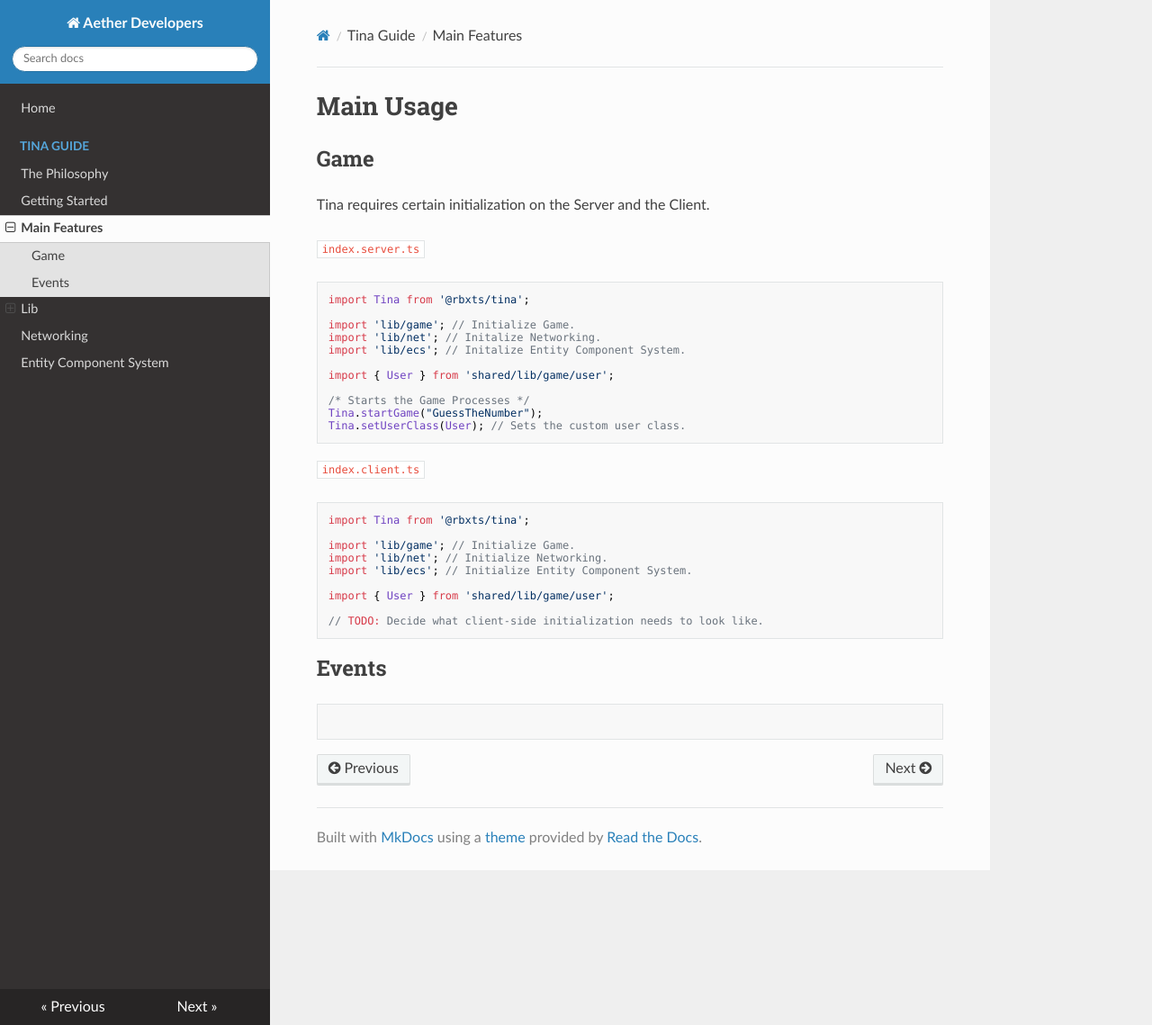
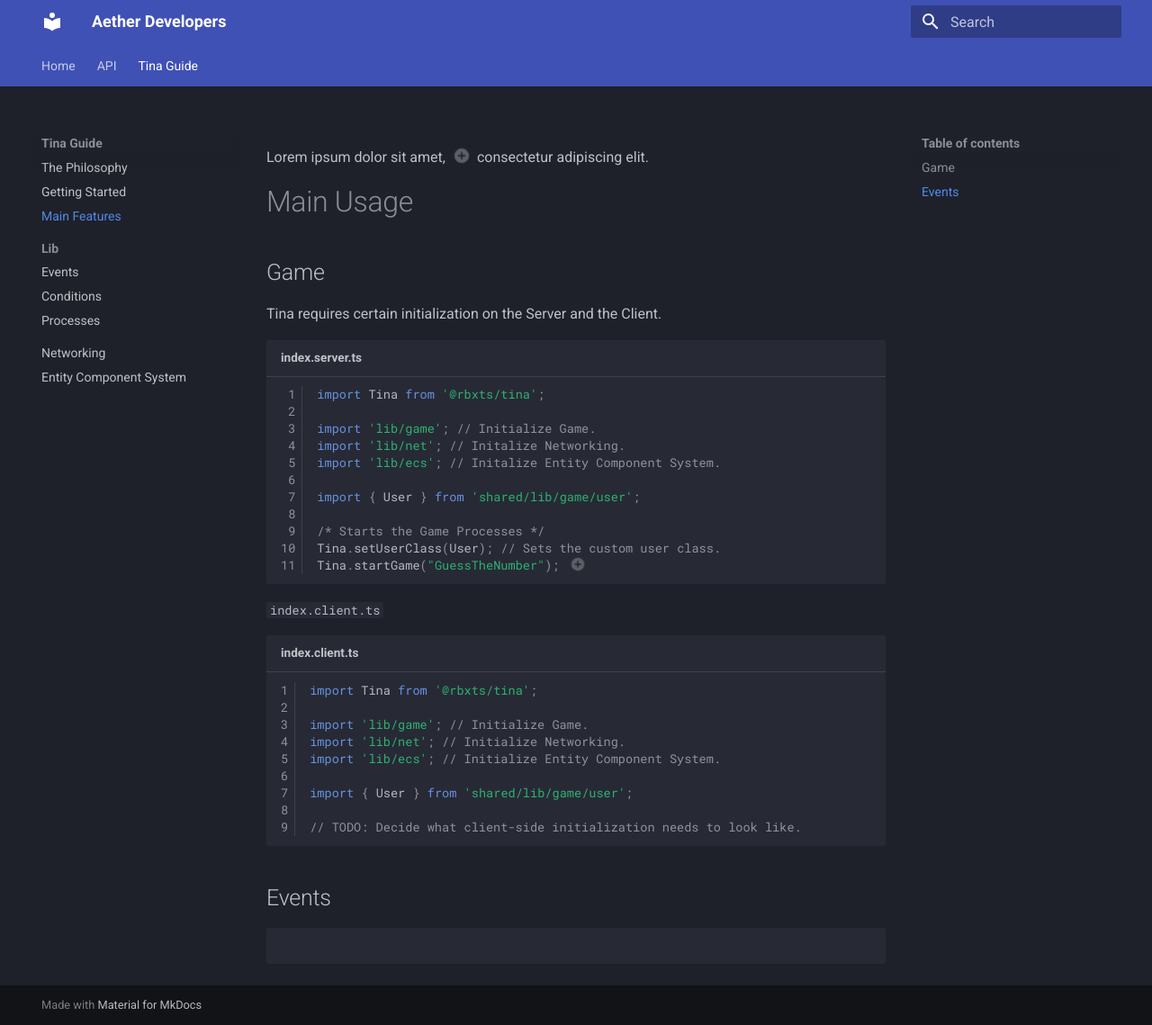
Before and after one commit to AetherInteractiveLtd/docs, an MkDocs documentation site: the page built from docs/intro/tina/core.md, in a window 1280 px wide and 1139 px high. Shown: the whole window at 90% size. Built offline with MkDocs 1.6.1 and Material for MkDocs 9.7.7, drawn with Linux system fonts in a browser that asks for light colours; nearby versions of some CDN libraries; emoji names are drawn with the system emoji font.

Commit message:
docs: switch to material, major improvements

````diff
--- a/docs/intro/tina/core.md
+++ b/docs/intro/tina/core.md
@@ -1,12 +1,16 @@
+Lorem ipsum dolor sit amet, (1) consectetur adipiscing elit.
+{ .annotate }
+
+1.  :man_raising_hand: I'm an annotation! I can contain `code`, __formatted
+    text__, images, ... basically anything that can be expressed in Markdown.
+
 # Main Usage
 
 ## Game
 
 Tina requires certain initialization on the Server and the Client.
 
-`index.server.ts`
-
-```typescript
+```typescript title="index.server.ts" linenums="1"
 import Tina from '@rbxts/tina';
 
 import 'lib/game'; // Initialize Game.
@@ -16,13 +20,15 @@ import 'lib/ecs'; // Initalize Entity Component System.
 import { User } from 'shared/lib/game/user';
 
 /* Starts the Game Processes */
-Tina.startGame("GuessTheNumber");
 Tina.setUserClass(User); // Sets the custom user class.
+Tina.startGame("GuessTheNumber"); // (1)!
 ```
+
+1. This initializes the game and starts all processes. [Tina.startGame](/docs/api/Tina/#startGame)
 
 `index.client.ts`
 
-```typescript
+```typescript title="index.client.ts" linenums="1"
 import Tina from '@rbxts/tina';
 
 import 'lib/game'; // Initialize Game.
--- a/mkdocs.yml
+++ b/mkdocs.yml
@@ -1,8 +1,53 @@
 site_name: Aether Developers
-theme: readthedocs
+theme:
+  name: material
+  palette:
+    scheme: slate
+  features:
+  - announce.dismiss
+  - content.code.annotate
+  - content.tabs.link
+  - content.tooltips
+  # - header.autohide
+  # - navigation.expand
+  - navigation.indexes
+  # - navigation.instant
+  # - navigation.prune
+  - navigation.sections
+  - navigation.tabs
+  # - navigation.tabs.sticky
+  - navigation.top
+  - navigation.tracking
+  - search.highlight
+  - search.share
+  - search.suggest
+  - toc.follow
+  # - toc.integrate
+
+markdown_extensions:
+  - admonition
+  - pymdownx.details
+  - attr_list
+  - md_in_html
+  - pymdownx.superfences
+  - pymdownx.highlight
+  - pymdownx.inlinehilite
+  - def_list
+  - pymdownx.tabbed:
+      alternate_style: true
+  - pymdownx.emoji:
+      emoji_index: !!python/name:materialx.emoji.twemoji
+      emoji_generator: !!python/name:materialx.emoji.to_svg
 
 nav:
 - Home: 'index.md'
+
+- API:
+  - 'Getting Started': 'api/api_docs.md'
+  - 'Tina': 'api/tina.md'
+  - 'Process': 'api/process.md'
+  - 'EventEmitter': 'api/event_emitter.md'
+  - 'EventListener': 'api/event_listener.md'
 
 - Tina Guide:
   - 'The Philosophy': 'intro/tina/philosophy.md'
````
Also changed, not shown: docs/api/api_docs.md (added, +3 -0 lines), docs/api/process.md (added, +89 -0 lines), docs/api/tina.md (added, +58 -0 lines), docs/intro/tina/start.md (+1 -1 lines), docs/api/event_emitter.md (added), docs/api/event_listener.md (added), docs/api/types/manifest.md (added).
